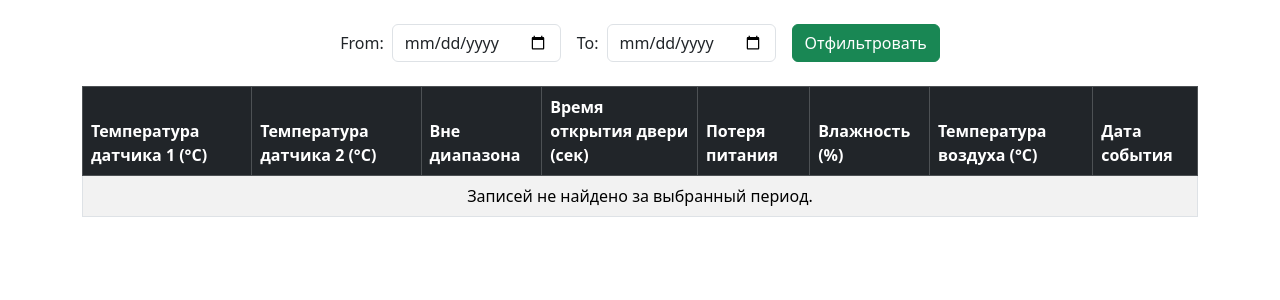
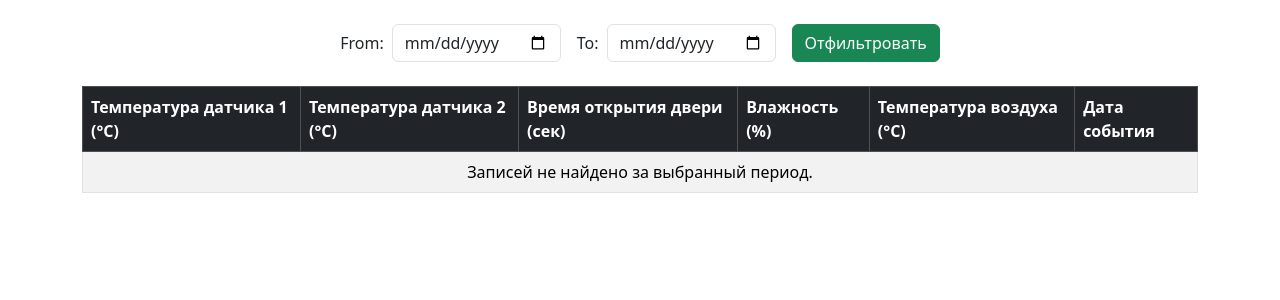
Before and after one commit to turlan92/fridge1, a Django app: page /daily-temperatures/ in a window 1280 px wide. Shown: the part 56-356 px from the top of the page. Run offline with Django 5.2, Linux system fonts and the light colour scheme; data comes from the database, SQL or seed files in the repository.

Commit message:
писание изменений

```diff
--- a/fr1/templates/fr1/daily_temperatures.html
+++ b/fr1/templates/fr1/daily_temperatures.html
@@ -25,9 +25,9 @@
         <tr>
             <th>Температура датчика 1 (°C)</th>
             <th>Температура датчика 2 (°C)</th>
-            <th>Вне диапазона</th>
+            {#<<th>Вне диапазона</th>#}
             <th>Время открытия двери (сек)</th>
-            <th>Потеря питания</th>
+            {#<<th>Потеря питания</th>#}
             <th>Влажность (%)</th>
             <th>Температура воздуха (°C)</th>
             <th>Дата события</th>
--- a/fr1/templates/fr1/fridge_detail.html
+++ b/fr1/templates/fr1/fridge_detail.html
@@ -38,9 +38,9 @@
         <tr class="{% if record.is_out_of_range %}table-danger{% endif %}">
             <td>{{ record.sensor1_temp }}°C</td>
             <td>{{ record.sensor2_temp }}°C</td>
-            <td>{% if record.is_out_of_range %}Да{% else %}Нет{% endif %}</td>
+            {#<td>{% if record.is_out_of_range %}Да{% else %}Нет{% endif %}</td>#}
             <td>{{ record.door_open_duration_sec|default:"—" }}</td>
-            <td>
+            {#<td>
                 {% if record.power_lost == True %}
                     Да
                 {% elif record.power_lost == False %}
@@ -48,7 +48,7 @@
                 {% else %}
                     —
                 {% endif %}
-            </td>
+            </td>#}
             <td>{{ record.humidity|default:"—" }}</td>
             <td>{{ record.air_temp|default:"—" }}</td>
             <td>{{ record.event_date|date:"Y-m-d H:i" }}</td>
```
